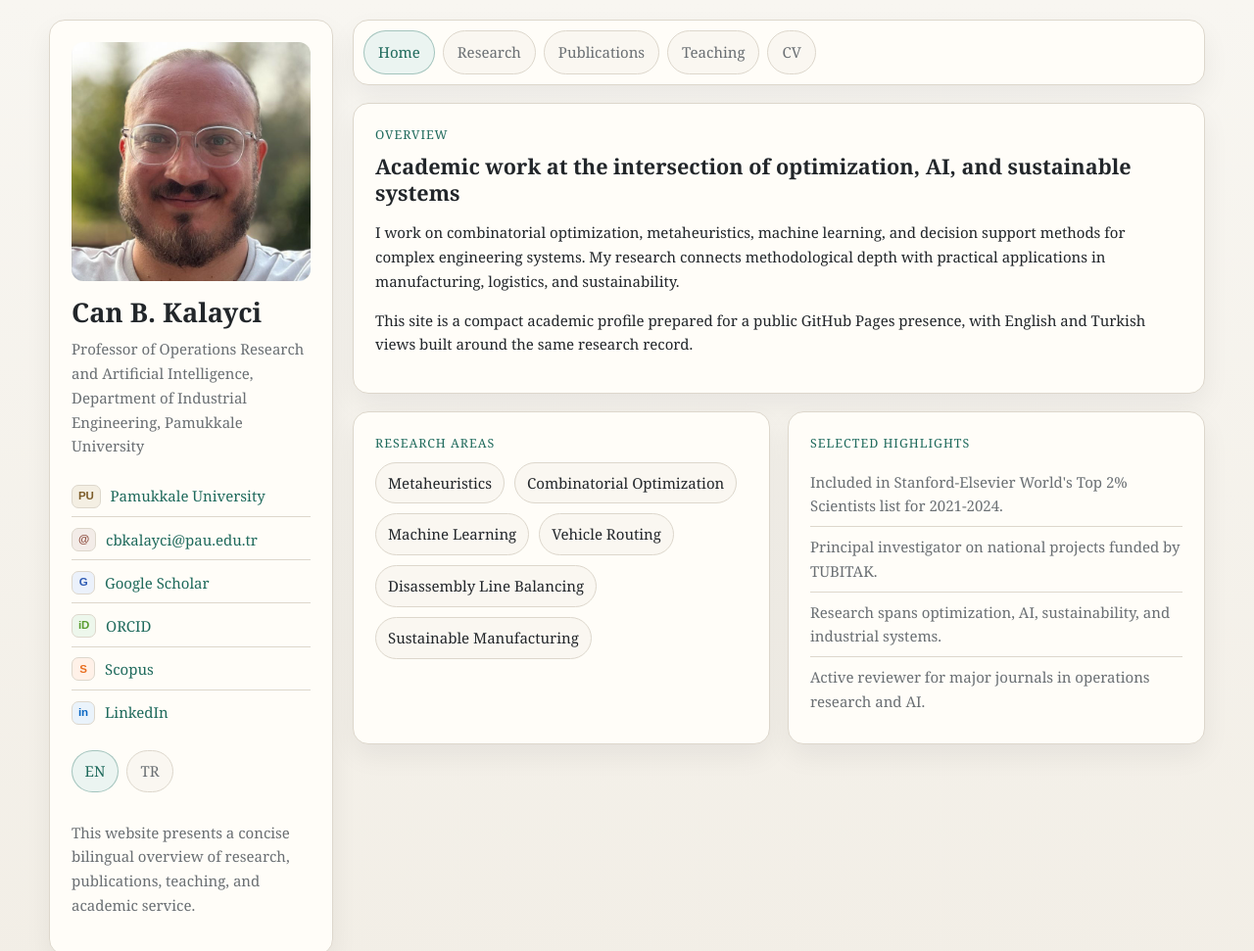
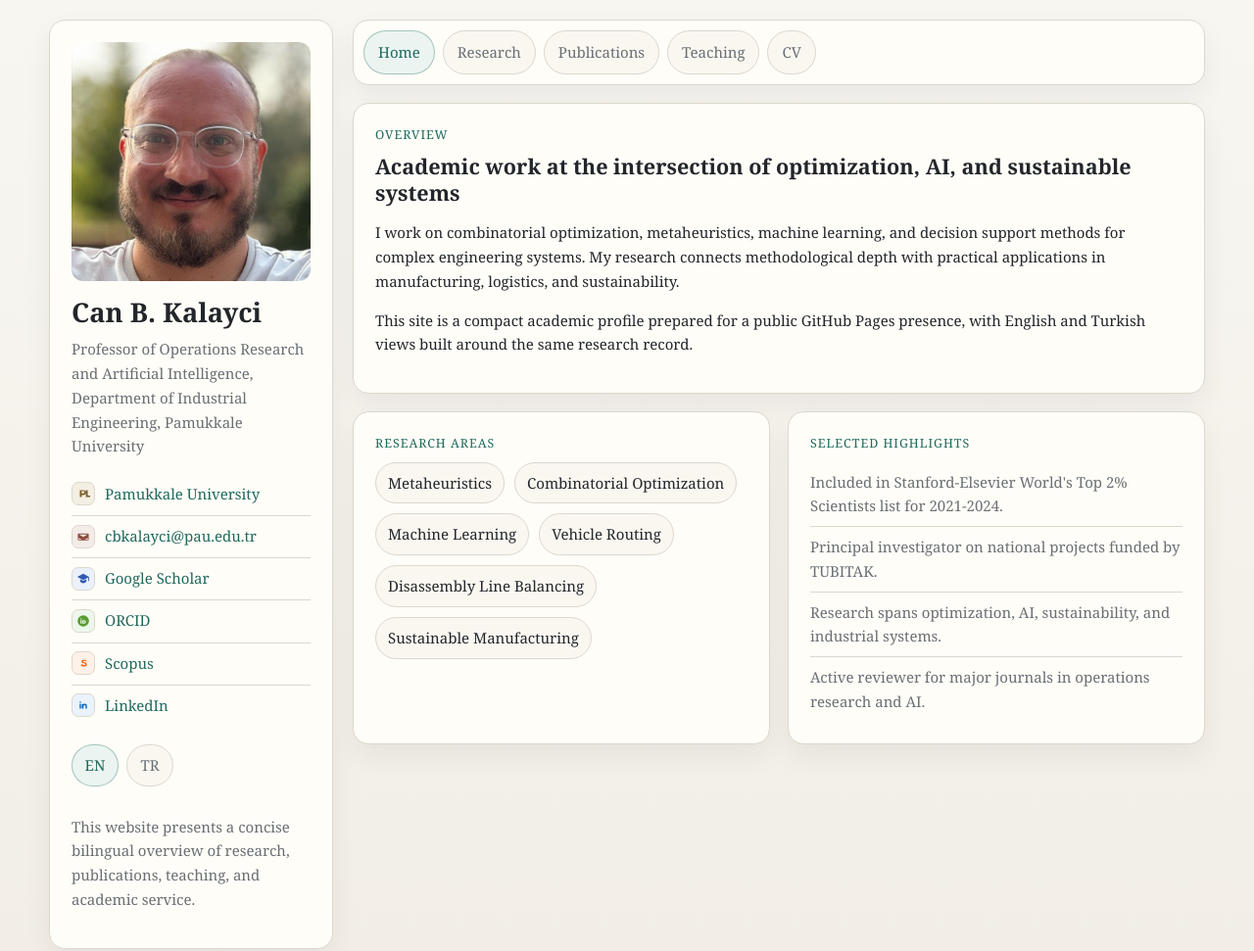
Before and after one commit to cbkalayci/cbkalayci.github.io, a plain HTML site: page index.html in a window 1280 px wide. Shown: the top 971 px of the page at 98% size. Drawn offline with Linux system fonts and the light colour scheme.

Commit message:
Use SVG icons for profile links

```diff
--- a/index.html
+++ b/index.html
@@ -23,37 +23,61 @@
         <ul class="profile-list">
           <li>
             <a class="profile-link" href="https://www.pau.edu.tr/cbkalayci" target="_blank" rel="noreferrer">
-              <span class="platform-icon platform-pau" aria-hidden="true">PU</span>
+              <span class="platform-icon platform-pau" aria-hidden="true">
+                <svg viewBox="0 0 24 24" focusable="false">
+                  <path d="M6 18V6h6.6a4.2 4.2 0 1 1 0 8.4H9.2V18H6Zm3.2-6.6h3.1a1.9 1.9 0 1 0 0-3.8H9.2v3.8Zm7.4 6.6V6h3.2v9.3h4.7V18h-7.9Z"/>
+                </svg>
+              </span>
               <span>Pamukkale University</span>
             </a>
           </li>
           <li>
             <a class="profile-link" href="mailto:cbkalayci@pau.edu.tr">
-              <span class="platform-icon platform-mail" aria-hidden="true">@</span>
+              <span class="platform-icon platform-mail" aria-hidden="true">
+                <svg viewBox="0 0 24 24" focusable="false">
+                  <path d="M3.5 6.5h17a1 1 0 0 1 1 1v9a2 2 0 0 1-2 2h-15a2 2 0 0 1-2-2v-9a1 1 0 0 1 1-1Zm8.5 5.8 7.1-4.3H4.9l7.1 4.3Zm8 1.7-7.5 4.6a1 1 0 0 1-1 0L4 14v2.5a.5.5 0 0 0 .5.5h15a.5.5 0 0 0 .5-.5V14Z"/>
+                </svg>
+              </span>
               <span>cbkalayci@pau.edu.tr</span>
             </a>
           </li>
           <li>
             <a class="profile-link" href="https://scholar.google.com/citations?user=iHetZQAAAAJ" target="_blank" rel="noreferrer">
-              <span class="platform-icon platform-scholar" aria-hidden="true">G</span>
+              <span class="platform-icon platform-scholar" aria-hidden="true">
+                <svg viewBox="0 0 24 24" focusable="false">
+                  <path d="M12 3 1.5 8.6 12 14l8.5-4.3V16H22V8.6L12 3Zm-5.5 9.7V16c0 2 3 3.7 5.5 3.7s5.5-1.7 5.5-3.7v-3.3L12 15.5l-5.5-2.8Z"/>
+                </svg>
+              </span>
               <span>Google Scholar</span>
             </a>
           </li>
           <li>
             <a class="profile-link" href="https://orcid.org/0000-0003-2355-7015" target="_blank" rel="noreferrer">
-              <span class="platform-icon platform-orcid" aria-hidden="true">iD</span>
+              <span class="platform-icon platform-orcid" aria-hidden="true">
+                <svg viewBox="0 0 24 24" focusable="false">
+                  <path d="M12 2a10 10 0 1 0 0 20 10 10 0 0 0 0-20Zm-3.8 5.4a1.1 1.1 0 1 1 0 2.2 1.1 1.1 0 0 1 0-2.2Zm1.1 9.2H7.2v-6h2.1v6Zm7.3-3a3 3 0 0 1-3.1 3h-3v-6h3a3 3 0 0 1 3.1 3Zm-2.2 0c0-.8-.5-1.2-1.3-1.2h-.8v2.5h.8c.8 0 1.3-.5 1.3-1.3Z"/>
+                </svg>
+              </span>
               <span>ORCID</span>
             </a>
           </li>
           <li>
             <a class="profile-link" href="https://www.scopus.com/authid/detail.uri?authorId=54951330900" target="_blank" rel="noreferrer">
-              <span class="platform-icon platform-scopus" aria-hidden="true">S</span>
+              <span class="platform-icon platform-scopus" aria-hidden="true">
+                <svg viewBox="0 0 24 24" focusable="false">
+                  <path d="M16.9 7.5c-.8-.8-2-1.3-3.6-1.3-2.7 0-4.4 1.3-4.4 3.2 0 1.7 1.2 2.6 3.8 3.1 2 .3 2.5.7 2.5 1.5 0 .9-.8 1.5-2.2 1.5-1.5 0-2.8-.6-3.9-1.7L7.3 16c1.4 1.4 3.4 2.1 5.8 2.1 3.2 0 5.3-1.6 5.3-4 0-1.9-1.2-3-3.8-3.4-2-.3-2.5-.6-2.5-1.3s.6-1.2 1.8-1.2c1.2 0 2.1.4 3 1.2l2-1.9Z"/>
+                </svg>
+              </span>
               <span>Scopus</span>
             </a>
           </li>
           <li>
             <a class="profile-link" href="https://www.linkedin.com/in/cbkalayci" target="_blank" rel="noreferrer">
-              <span class="platform-icon platform-linkedin" aria-hidden="true">in</span>
+              <span class="platform-icon platform-linkedin" aria-hidden="true">
+                <svg viewBox="0 0 24 24" focusable="false">
+                  <path d="M6.8 8.3a1.4 1.4 0 1 1 0-2.8 1.4 1.4 0 0 1 0 2.8ZM5.6 18V9.8h2.4V18H5.6Zm3.8 0V9.8h2.3V11c.4-.8 1.5-1.5 3-1.5 2.5 0 3.7 1.4 3.7 4.2V18H16v-3.8c0-1.4-.5-2.3-1.7-2.3-1 0-1.6.7-1.8 1.4-.1.2-.1.5-.1.9V18H9.4Z"/>
+                </svg>
+              </span>
               <span>LinkedIn</span>
             </a>
           </li>
--- a/styles.css
+++ b/styles.css
@@ -120,18 +120,19 @@ button {
   display: inline-flex;
   align-items: center;
   justify-content: center;
-  min-width: 24px;
+  width: 24px;
   height: 24px;
-  padding: 0 6px;
   border-radius: 7px;
   border: 1px solid var(--line);
   background: var(--surface-2);
   color: var(--text);
-  font-family: Arial, Helvetica, sans-serif;
-  font-size: 0.72rem;
-  font-weight: 700;
-  line-height: 1;
-  letter-spacing: -0.02em;
+}
+
+.platform-icon svg {
+  width: 14px;
+  height: 14px;
+  display: block;
+  fill: currentColor;
 }
 
 .platform-pau {
```
